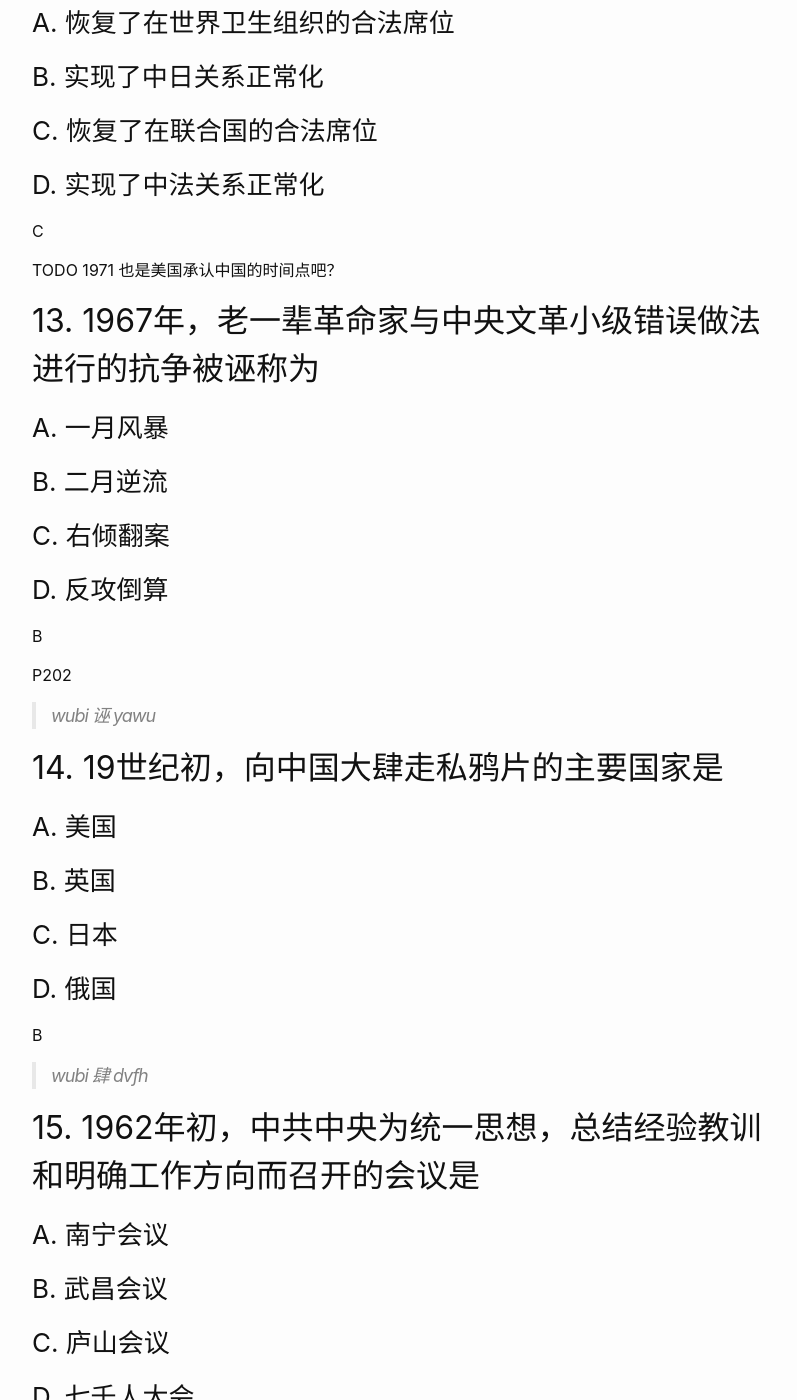
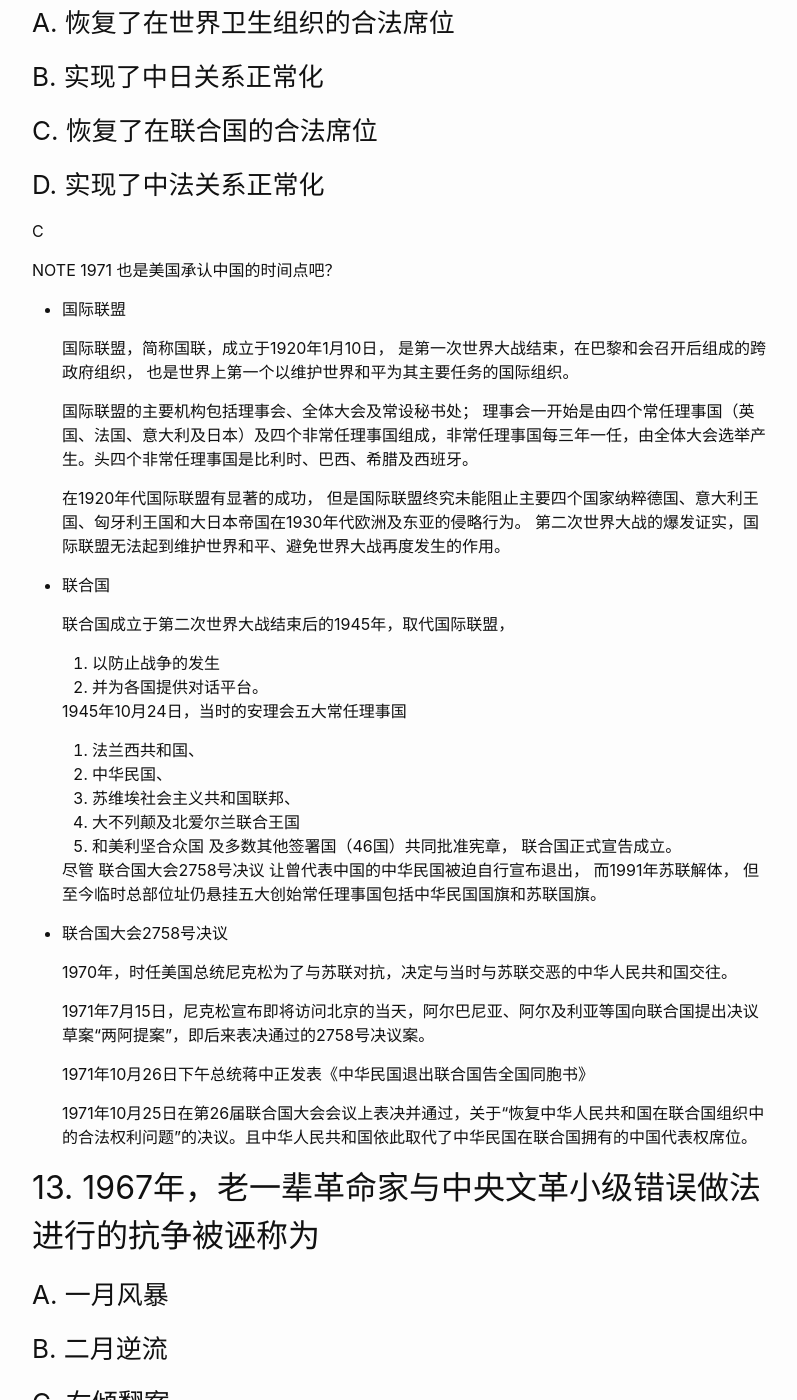
Before and after one commit to wangtiga/wangtiga.github.io, a Jekyll site: the page built from _posts/2020-11-21-3708_2020_08.md, in a window 1280 px wide and 1400 px high, scrolled down 10274 px. Shown: the whole window, without its empty margins (238-1035 px from the left). Built offline with Jekyll 4.4.1, drawn with Linux system fonts in a browser that asks for light colours.

Commit message:
updated from mac

```diff
--- a/_posts/2020-11-21-3708_2020_08.md
+++ b/_posts/2020-11-21-3708_2020_08.md
@@ -242,7 +242,50 @@ A
 
 C
 
-TODO 1971 也是美国承认中国的时间点吧？
+NOTE 1971 也是美国承认中国的时间点吧？
+
+- 国际联盟
+
+  国际联盟，简称国联，成立于1920年1月10日，
+  是第一次世界大战结束，在巴黎和会召开后组成的跨政府组织，
+  也是世界上第一个以维护世界和平为其主要任务的国际组织。
+
+  国际联盟的主要机构包括理事会、全体大会及常设秘书处；
+  理事会一开始是由四个常任理事国（英国、法国、意大利及日本）及四个非常任理事国组成，非常任理事国每三年一任，由全体大会选举产生。头四个非常任理事国是比利时、巴西、希腊及西班牙。
+
+  在1920年代国际联盟有显著的成功，
+  但是国际联盟终究未能阻止主要四个国家纳粹德国、意大利王国、匈牙利王国和大日本帝国在1930年代欧洲及东亚的侵略行为。
+  第二次世界大战的爆发证实，国际联盟无法起到维护世界和平、避免世界大战再度发生的作用。
+
+- 联合国
+
+  联合国成立于第二次世界大战结束后的1945年，取代国际联盟，
+  1. 以防止战争的发生
+  2. 并为各国提供对话平台。
+
+  1945年10月24日，当时的安理会五大常任理事国
+  1. 法兰西共和国、
+  2. 中华民国、
+  3. 苏维埃社会主义共和国联邦、
+  4. 大不列颠及北爱尔兰联合王国
+  5. 和美利坚合众国
+  及多数其他签署国（46国）共同批准宪章，
+  联合国正式宣告成立。
+
+  尽管 联合国大会2758号决议 让曾代表中国的中华民国被迫自行宣布退出，
+  而1991年苏联解体，
+  但至今临时总部位址仍悬挂五大创始常任理事国包括中华民国国旗和苏联国旗。
+
+- 联合国大会2758号决议
+
+  1970年，时任美国总统尼克松为了与苏联对抗，决定与当时与苏联交恶的中华人民共和国交往。
+
+  1971年7月15日，尼克松宣布即将访问北京的当天，阿尔巴尼亚、阿尔及利亚等国向联合国提出决议草案“两阿提案”，即后来表决通过的2758号决议案。
+
+  1971年10月26日下午总统蒋中正发表《中华民国退出联合国告全国同胞书》
+
+  1971年10月25日在第26届联合国大会会议上表决并通过，关于“恢复中华人民共和国在联合国组织中的合法权利问题”的决议。且中华人民共和国依此取代了中华民国在联合国拥有的中国代表权席位。
+
 
 ## 13. 1967年，老一辈革命家与中央文革小级错误做法进行的抗争被诬称为
 ### A. 一月风暴
```
Also changed, not shown: _posts/2020-11-15-3708_summary.md (+11 -0 lines).
